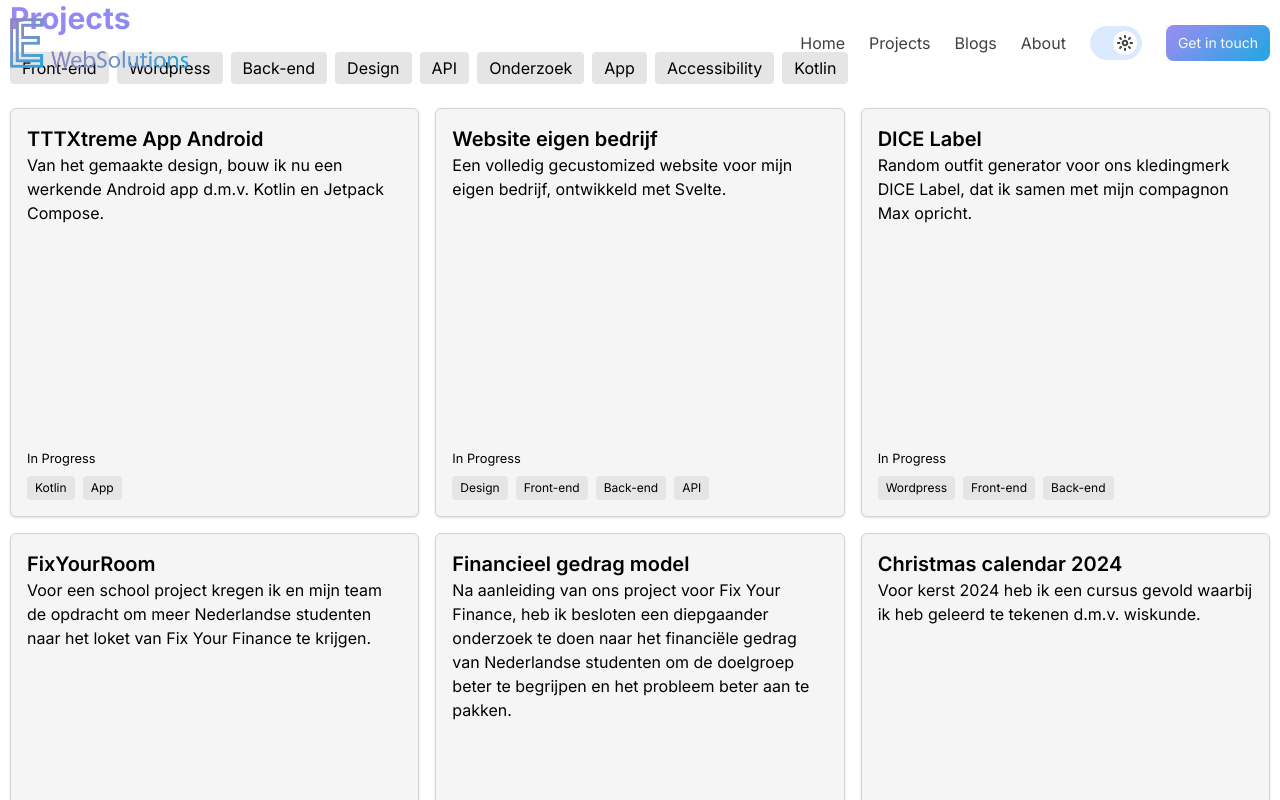
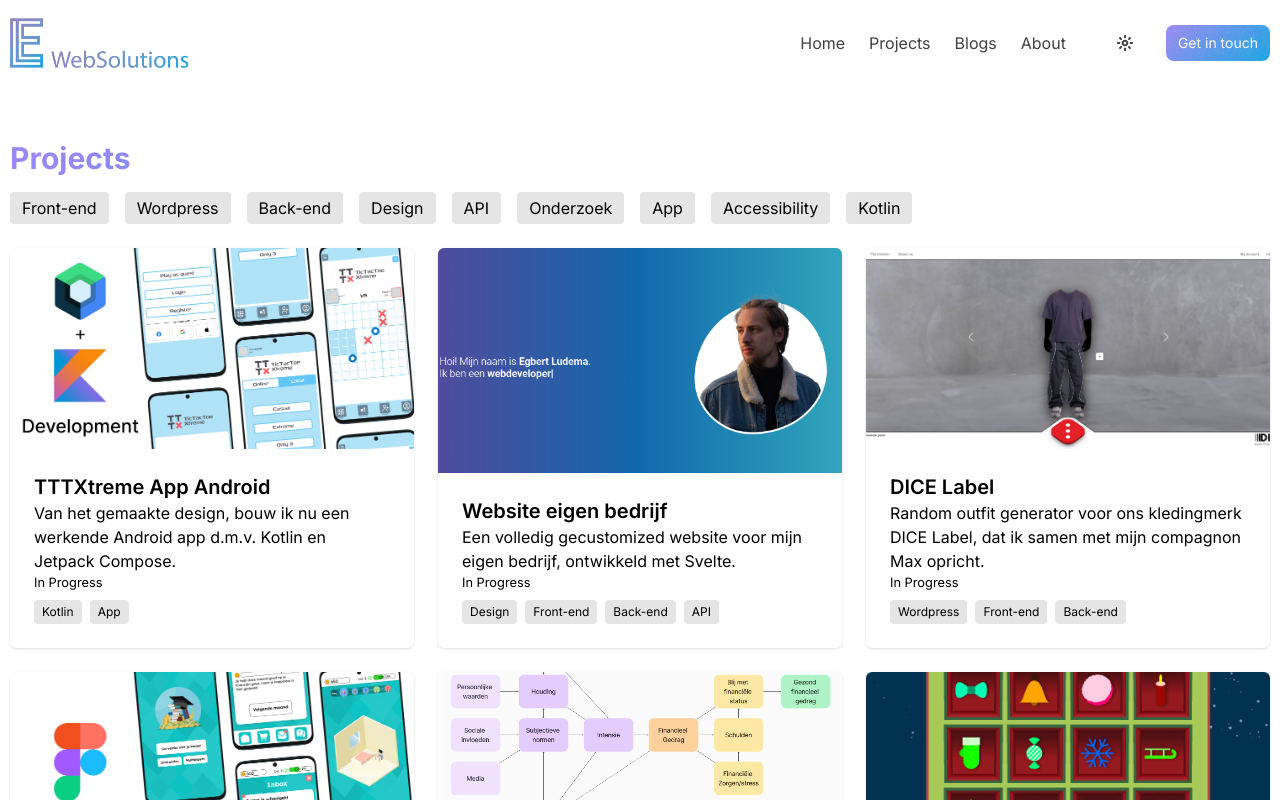
Before and after one commit to EgbertLudema/EL-Websolutions-React, a Next.js app: page /project in a window 1280 px wide. Shown: the top 800 px of the page. Built offline with nearby package versions, Linux system fonts and the light colour scheme.

Commit message:
Styling + Projects layout

```diff
--- a/app/about/page.tsx
+++ b/app/about/page.tsx
@@ -3,7 +3,7 @@ import Image from "next/image";
 
 export default function AboutPage() {
     return (
-        <div className="container relative flex align-center justify-center py-8">
+        <div className="container pt-[140px] relative flex align-center justify-center py-8">
             <div className="grid grid-cols-1 md:grid-cols-2 gap-8 items-center">
                 {/* left column */}
                 <div>
--- a/app/blog/page.tsx
+++ b/app/blog/page.tsx
@@ -6,7 +6,7 @@ export default async function BlogsPage() {
     const allTags = Array.from(new Set(allBlogs.flatMap((blog) => blog.tags || [])));
 
     return (
-        <div className="container py-8 min-h-screen">
+        <div className="container pt-[140px] py-8 min-h-screen">
             <h1 className="text-3xl font-bold text-black dark:text-white">Blogs</h1>
             <BlogTagFilter allBlogs={allBlogs} allTags={allTags} />
         </div>
--- a/app/project/page.tsx
+++ b/app/project/page.tsx
@@ -6,7 +6,7 @@ export default async function ProjectsPage() {
     const allTags = Array.from(new Set(allProjects.flatMap((project) => project.tags || [])));
 
     return (
-        <div className="container">
+        <div className="container pt-[140px] py-8 min-h-screen">
             <h1 className="text-3xl font-bold text-black dark:text-white">Projects</h1>
             <ProjectFilter allProjects={allProjects} allTags={allTags} />
         </div>
--- a/components/BlogTagFilter.tsx
+++ b/components/BlogTagFilter.tsx
@@ -35,7 +35,7 @@ export default function TagFilter({ allBlogs, allTags }: { allBlogs: BlogPost[];
     return (
         <div>
             {/* Animated tag filter */}
-            <motion.div layout className="mt-4 flex flex-wrap gap-2">
+            <motion.div layout className="mt-4 flex flex-wrap gap-4">
                 {allTags.map((tag) => (
                     <motion.button
                         key={tag}
@@ -60,7 +60,7 @@ export default function TagFilter({ allBlogs, allTags }: { allBlogs: BlogPost[];
             {/* Grid for blogs */}
             <motion.div
                 layout
-                className="mt-6 grid grid-cols-1 sm:grid-cols-2 md:grid-cols-3 gap-4 place-items-center"
+                className="mt-6 grid grid-cols-1 sm:grid-cols-2 md:grid-cols-3 gap-6 place-items-center"
             >
                 <AnimatePresence>
                     {sortedBlogs.length > 0 ? (
--- a/components/ProjectTagFilter.tsx
+++ b/components/ProjectTagFilter.tsx
@@ -45,7 +45,7 @@ export default function TagFilter({ allProjects, allTags }: { allProjects: Proje
     return (
         <div>
             {/* Animated tag filter */}
-            <motion.div layout className="mt-4 flex flex-wrap gap-2">
+            <motion.div layout className="mt-4 flex flex-wrap gap-4">
                 {allTags.map((tag) => (
                     <motion.button
                         key={tag}
@@ -53,7 +53,7 @@ export default function TagFilter({ allProjects, allTags }: { allProjects: Proje
                         onClick={() => toggleTag(tag)}
                         className={`px-3 py-1 rounded transition-colors ${
                             selectedTags.includes(tag)
-                                ? "bg-indigo-400 text-white dark:bg-indigo-300 dark:text-neutral-900"
+                                ? "bg-primary text-white dark:bg-primary dark:text-neutral-900"
                                 : "bg-neutral-200 dark:bg-neutral-700 dark:text-white"
                         }`}
                         transition={{
@@ -70,7 +70,7 @@ export default function TagFilter({ allProjects, allTags }: { allProjects: Proje
             {/* Grid for projects */}
             <motion.div
                 layout
-                className="mt-6 grid grid-cols-1 sm:grid-cols-2 md:grid-cols-3 gap-4 place-items-center"
+                className="mt-6 grid grid-cols-1 sm:grid-cols-2 md:grid-cols-3 gap-6 place-items-center"
             >
                 <AnimatePresence>
                     {sortedProjects.length > 0 ? (
@@ -86,11 +86,23 @@ export default function TagFilter({ allProjects, allTags }: { allProjects: Proje
                                     stiffness: 200,
                                     damping: 20,
                                 }}
-                                className="p-4 rounded-md shadow w-full aspect-square flex flex-col justify-between
-                                bg-neutral-100 dark:bg-neutral-800 text-black dark:text-white border border-neutral-300 dark:border-neutral-600"
+                                className="rounded-md overflow-hidden shadow w-full aspect-square flex flex-col justify-between h-[400px]
+                                bg-white dark:bg-neutral-800 text-black dark:text-white"
                             >
+                                {/* Thumbnail */}
+                                {project.thumbnail && (
+                                    <div className="aspect-video overflow-hidden flex-3">
+                                        <img
+                                            src={project.thumbnail}
+                                            alt={project.title}
+                                            className="object-cover w-full h-full group-hover:scale-105 transition-transform duration-300"
+                                        />
+                                    </div>
+                                )}
+                                {/* Content */}
+                                <div className="p-6 flex flex-col flex-2">
                                     <h2 className="text-xl font-semibold">
-                                    <Link href={`/project/${project.slug}`} className="hover:underline">
+                                        <Link href={"/project/${project.slug}"} className="hover:underline">
                                             {project.title}
                                         </Link>
                                     </h2>
@@ -106,7 +118,7 @@ export default function TagFilter({ allProjects, allTags }: { allProjects: Proje
                                                 onClick={() => toggleTag(tag)}
                                                 className={`px-2 py-1 text-xs rounded transition-colors ${
                                                     selectedTags.includes(tag)
-                                                    ? "bg-indigo-400 text-white dark:bg-indigo-300 dark:text-neutral-900"
+                                                        ? "bg-primary text-white dark:bg-primary dark:text-neutral-900"
                                                         : "bg-neutral-200 dark:bg-neutral-700 dark:text-white"
                                                 }`}
                                                 transition={{
@@ -119,6 +131,7 @@ export default function TagFilter({ allProjects, allTags }: { allProjects: Proje
                                             </motion.button>
                                         ))}
                                     </motion.div>
+                                </div>
                             </motion.div>
                         ))
                     ) : (
--- a/components/ThemeToggle.tsx
+++ b/components/ThemeToggle.tsx
@@ -19,7 +19,7 @@ export default function ThemeToggle() {
 
     return (
         <button
-            className="toggle-container bg-blue-100 dark:bg-slate-500"
+            className="toggle-container bg-white dark:bg-slate-500"
             style={{
                 ...container,
                 justifyContent: isDarkMode ? "flex-start" : "flex-end",
--- a/components/homepage/portfolio.tsx
+++ b/components/homepage/portfolio.tsx
@@ -57,7 +57,7 @@ export default function Portfolio({ allProjects }: { allProjects: ProjectPost[]
                                             {project.tags.map((tag) => (
                                                 <div
                                                     key={tag}
-                                                    className="px-3 py-1 text-sm border border border-primary rounded-md text-primary hover:scale-105 transition"
+                                                    className="px-3 py-1 text-sm border border-primary rounded-md text-primary hover:scale-105 transition"
                                                 >
                                                     <Link href={`/project?tag=${encodeURIComponent(tag)}`}>
                                                         <div>
--- a/components/homepage/services.tsx
+++ b/components/homepage/services.tsx
@@ -1,4 +1,5 @@
 import * as motion from "motion/react-client";
+import Link from "next/link";
 import { FaCartShopping, FaWordpress, FaAndroid } from "react-icons/fa6";
 import { MdDesignServices } from "react-icons/md";
 import { TbWorldSearch } from "react-icons/tb";
@@ -67,11 +68,14 @@ export default function Services(){
                             <p className="text-muted-foreground mb-4">{service.description}</p>
                             <span className="text-primary font-medium">{service.price}</span>
                             <div className="mt-4 pt-4 border-t border-border">
-                                <a
-                                href="#contact"
+                                <Link
+                                // TODO: Add href to services
+                                href="#"
                                 className="inline-flex items-center text-sm font-medium text-black dark:text-white hover:text-primary/80 dark:hover:text-primary/80 transition-colors"
                                 >
-                                Learn More
+                                  <div>
+                                    Learn more
+                                  </div>
                                     <svg
                                         className="ml-2 w-4 h-4"
                                         fill="none"
@@ -86,7 +90,7 @@ export default function Services(){
                                         d="M9 5l7 7-7 7"
                                         />
                                     </svg>
-                                </a>
+                                </Link>
                             </div>
                         </motion.div>
                     ))}
```
Lines whose indentation alone changed are shown as unchanged.
